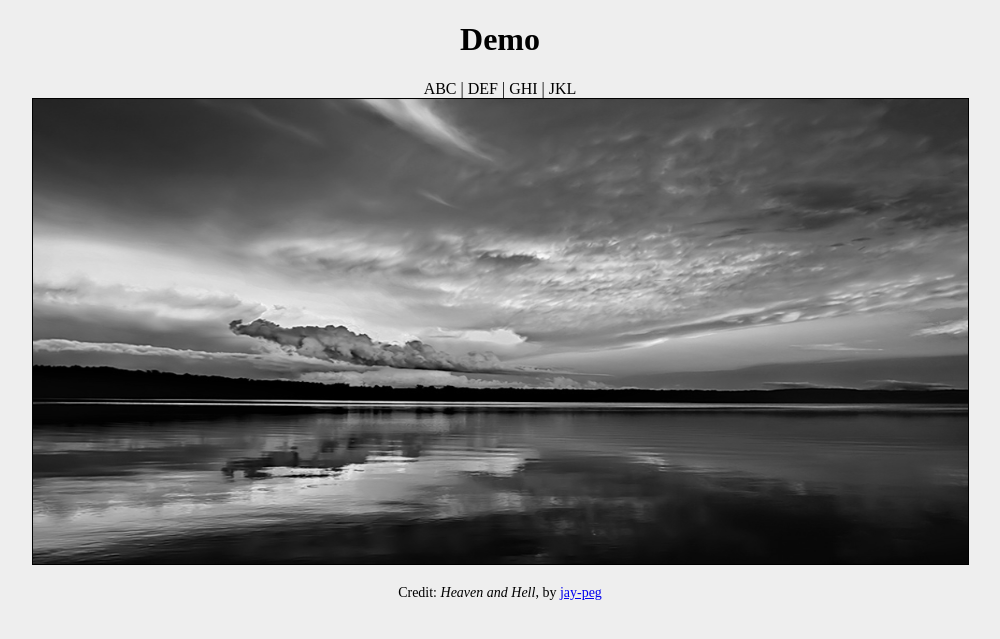
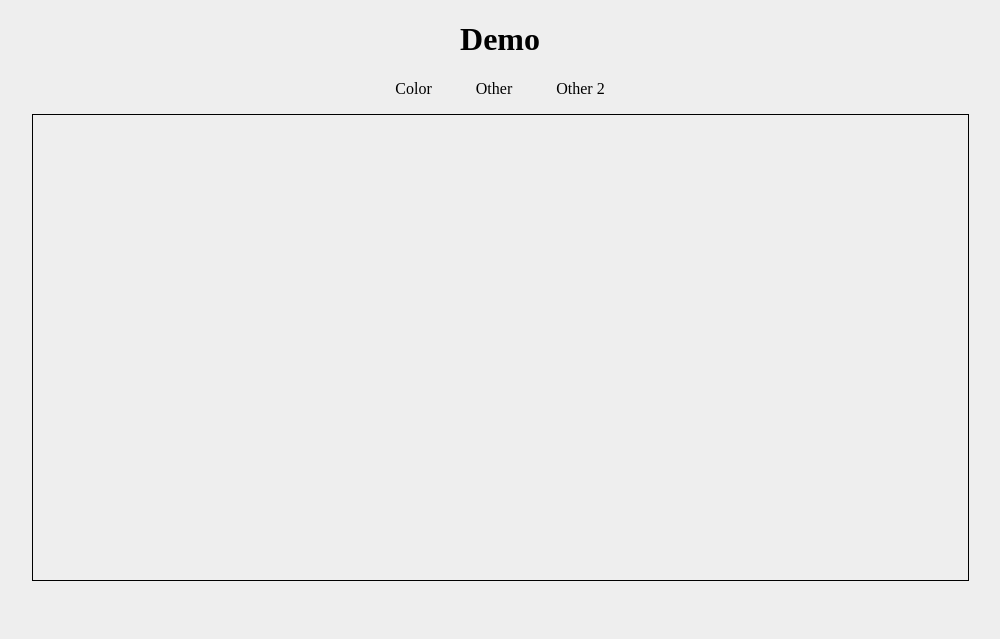
Before and after one commit to AdrielD/game-demos, a PHP site: page / in a window 1280 px wide. Shown: the top 639 px of the page, without its empty margins (140-1140 px from the left). Run offline with PHP 8.4, Linux system fonts and the light colour scheme.

Commit message:
another commit

```diff
--- a/demo.css
+++ b/demo.css
@@ -1,5 +1,5 @@
 body { margin: 0; padding: 0; text-decoration: none; background-color: #eee; }
 header { text-align: center; }
+#list li { display: inline-block; margin-right: 40px; }
 #container { text-align: center; margin: 0 auto; border: 1px solid #000; width: 935px; height: 465px; }
-#container canvas { background: url("colorfull.jpg"); background-size: 935px 465px; }
 footer { text-align: center; font-size: 14px; margin-top: 20px; }
--- a/games/colors.js
+++ b/games/colors.js
@@ -1,12 +1,16 @@
 (function() {
-	var canvas, ctx, MAX_WIDTH, MAX_HEIGHT;
 
-	window.addEventListener("DOMContentLoaded", function() {
-		canvas = document.getElementById("canvas");
-		ctx = canvas.getContext("2d");
-		MAX_WIDTH = canvas.width;
-		MAX_HEIGHT = canvas.height;
+	function startColorGame(canvas) {
+		canvas.style.background = "url('colorfull.jpg')";
+		canvas.style.backgroundSize = "935px 465px";
 
+		var MAX_WIDTH = canvas.width;
+		var MAX_HEIGHT = canvas.height;
+
+		var footer = document.getElementsByTagName("footer")[0];
+		footer.innerHTML = "Credit: <i>Heaven and Hell</i>, by <a href='http://jay-peg.deviantart.com/' target='_blank'>jay-peg</a>";
+
+		var ctx = canvas.getContext("2d");
 		ctx.lineWidth = 125;
 		ctx.strokeStyle = "rgba(1,1,1,1)";
 		ctx.lineJoin = ctx.lineCap = 'round';
@@ -22,13 +26,15 @@
 		});
 
 		canvas.addEventListener("mousemove", function(event) {
-			mousePaint(event.clientX - canvas.offsetLeft, event.clientY - canvas.offsetTop);
+			mousePaint(ctx, event.clientX - canvas.offsetLeft, event.clientY - canvas.offsetTop);
 		});
-	});
-
-	function mousePaint(mouseX, mouseY) {
-		ctx.lineTo(mouseX, mouseY);
-    ctx.stroke();
 	}
 
+	function mousePaint(context, mouseX, mouseY) {
+		context.lineTo(mouseX, mouseY);
+    context.stroke();
+	}
+
+	window.startColorGame = startColorGame;
+
 })();
--- /dev/null
+++ b/games/main.js
@@ -0,0 +1,21 @@
+window.addEventListener("DOMContentLoaded", function() {
+	document.getElementById("color").addEventListener("click", function() {
+		window.startColorGame(replaceCanvas());
+	});
+});
+
+function replaceCanvas() {
+	var container = document.getElementById("container");
+	var old_canvas = document.getElementById("canvas");
+	var new_canvas = document.createElement("canvas");
+	new_canvas.width = "935";
+	new_canvas.height = "465";
+	new_canvas.id = "canvas";
+
+	if(old_canvas !== null) {
+		container.removeChild(old_canvas);
+	}
+
+	container.appendChild(new_canvas);
+	return new_canvas;
+}
--- a/index.html
+++ b/index.html
@@ -2,17 +2,21 @@
 <html>
 	<head>
 		<link rel="stylesheet" type="text/css" href="demo.css">
+		<!-- <script src="games/box.js"></script> -->
 		<script src="games/colors.js"></script>
-		<!-- <script src="games/box.js"></script> -->
+		<script src="games/main.js"></script>
 	</head>
 	<body>
 		<header>
 			<h1>Demo</h1>
-			<div id="list">ABC | DEF | GHI | JKL</div>
+			<ul id="list">
+				<li id="color">Color</li>
+				<li id="other">Other</li>
+				<li id="other-2">Other 2</li>
+			</ul>
 		</header>
 		<div id="container">
-			<canvas id="canvas" width="935" height="465"></canvas>
 		</div>
-		<footer>Credit: <i>Heaven and Hell</i>, by <a href="http://jay-peg.deviantart.com/" target="_blank">jay-peg</a></footer>
+		<footer></footer>
 	</body>
 </html>
```
